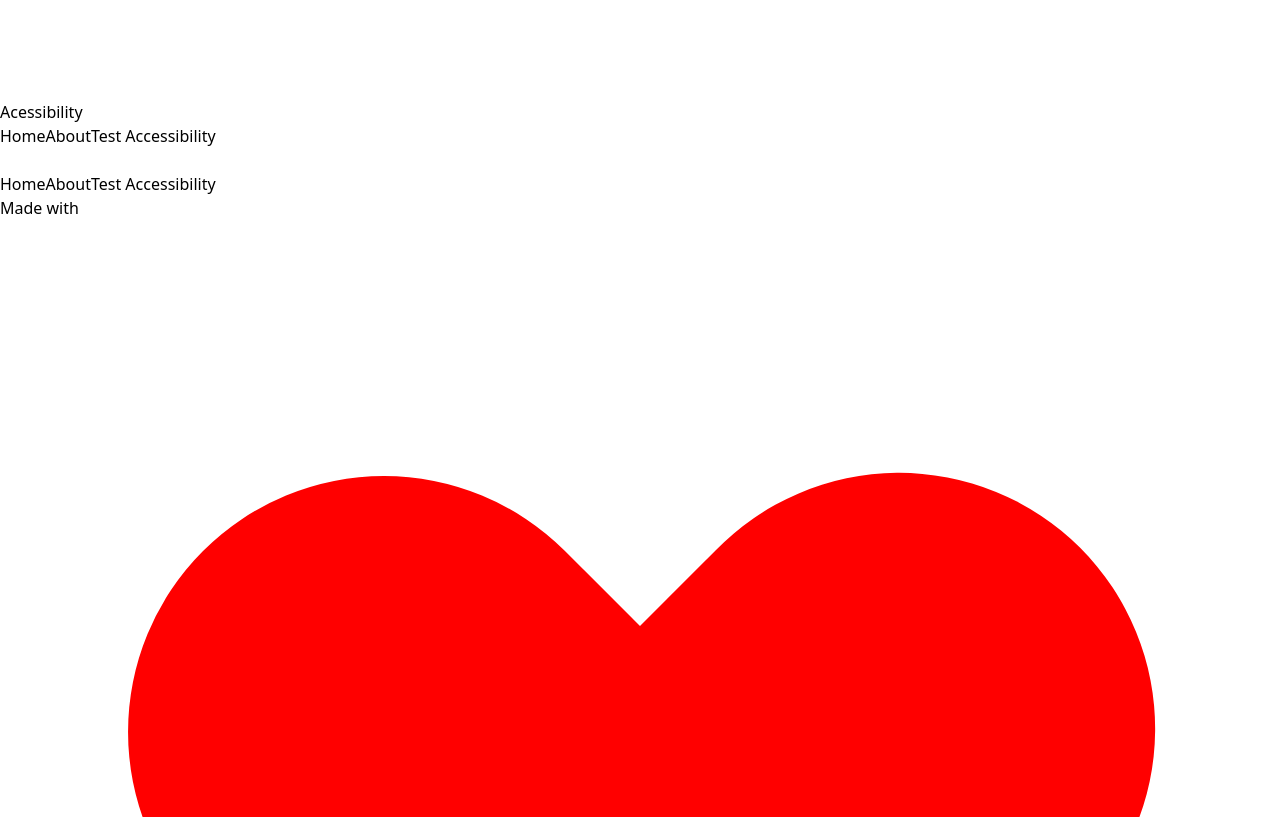
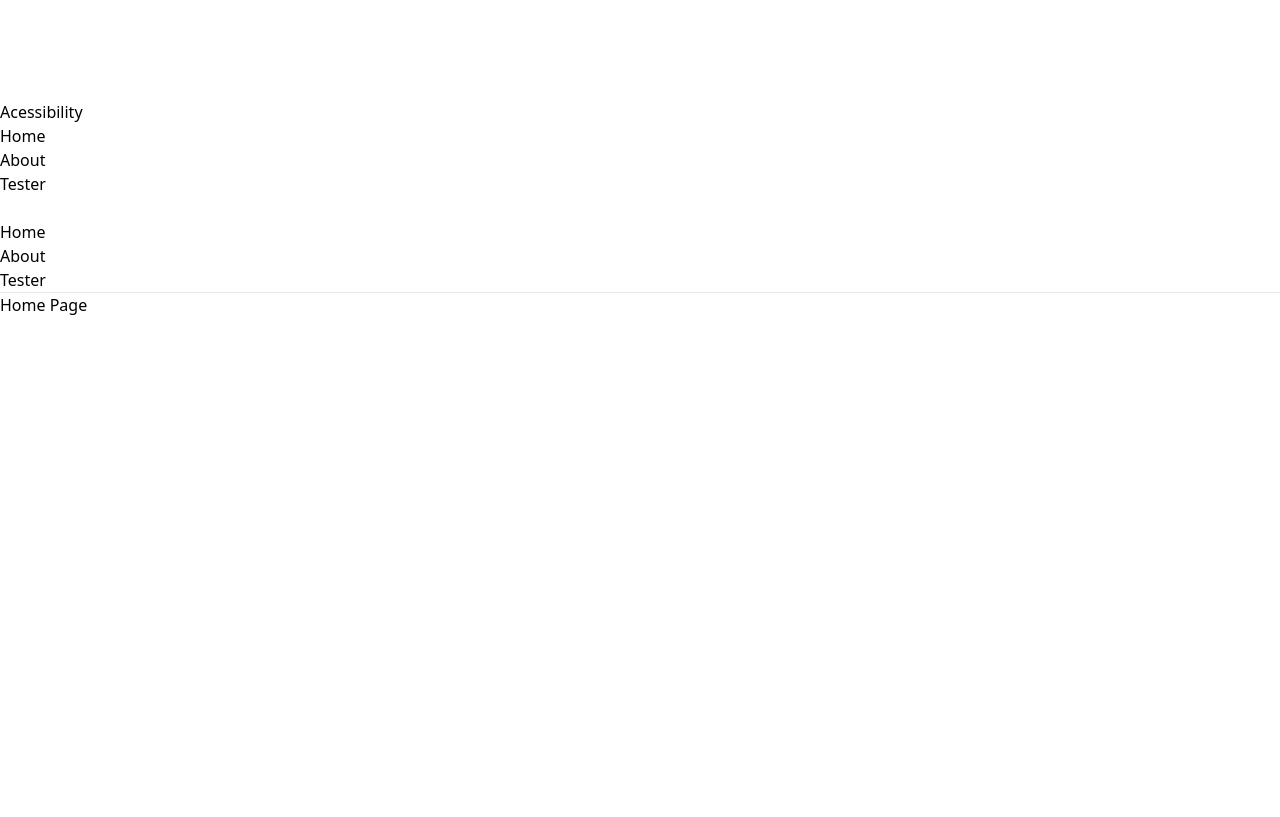
Before and after one commit to singhkunal2050/Acessibility, a React (Vite) app in the folder public/: page / in a window 1280 px wide. Shown: the part 1180-1997 px from the top of the page. After the commit the page ends 1497 px from the top, so only its background shows below. Built offline with nearby package versions, Linux system fonts and the light colour scheme.

Commit message:
Added React Router

```diff
--- a/public/src/components/Navbar.jsx
+++ b/public/src/components/Navbar.jsx
@@ -1,5 +1,7 @@
-import React from 'react'
-import { useState } from 'react';
+import React from "react";
+import { useState } from "react";
+
+import { Link } from "react-router-dom";
 
 function Navbar() {
   const [sidebarState, setsidebarState] = useState(false);
@@ -36,15 +38,15 @@ function Navbar() {
           <h3>Acessibility</h3>
         </div>
         <div className="menu hidden md:flex">
-            <a className="py-2 px-4 shadow-lg hover:bg-indigo-800" href="">
-              Home
-            </a>
-            <a className="py-2 px-4 shadow-lg  hover:bg-indigo-800" href="">
-              About
-            </a>
-            <a className="py-2 px-4 shadow-lg  hover:bg-indigo-800" href="">
-              Test Accessibility
-            </a>
+          <li className="py-2 px-4 shadow-lg hover:bg-indigo-800">
+            <Link to="/">Home</Link>
+          </li>
+          <li className="py-2 px-4 shadow-lg hover:bg-indigo-800">
+            <Link to="/about">About</Link>
+          </li>
+          <li className="py-2 px-4 shadow-lg hover:bg-indigo-800">
+            <Link to="/tester">Tester</Link>
+          </li>
         </div>
 
         <div className="hamburger-menu flex justify-center items-center md:hidden">
@@ -75,15 +77,15 @@ function Navbar() {
             (sidebarState ? "translate-x-0 " : "translate-x-[-100vw]")
           }
         >
-            <a className="py-2 px-4 shadow-lg hover:bg-indigo-800" href="">
-              Home
-            </a>
-            <a className="py-2 px-4 shadow-lg  hover:bg-indigo-800" href="">
-              About
-            </a>
-            <a className="py-2 px-4 shadow-lg  hover:bg-indigo-800" href="">
-              Test Accessibility
-            </a>
+          <li className="py-2 px-4 shadow-lg hover:bg-indigo-800">
+            <Link to="/">Home</Link>
+          </li>
+          <li className="py-2 px-4 shadow-lg hover:bg-indigo-800">
+            <Link to="/about">About</Link>
+          </li>
+          <li className="py-2 px-4 shadow-lg hover:bg-indigo-800">
+            <Link to="/tester">Tester</Link>
+          </li>
         </div>
       </div>
     </nav>
--- a/public/src/index.css
+++ b/public/src/index.css
@@ -2,3 +2,7 @@
 @tailwind base;
 @tailwind components;
 @tailwind utilities;
+
+li{
+  list-style: none;
+}
--- a/public/src/main.jsx
+++ b/public/src/main.jsx
@@ -1,11 +1,28 @@
-import React from 'react'
-import ReactDOM from 'react-dom'
-import './index.css'
-import App from './App'
+import React from "react";
+import { render } from "react-dom";
+import "./index.css";
+import App from "./App";
 
-ReactDOM.render(
-  <React.StrictMode>
-    <App />
-  </React.StrictMode>,
-  document.getElementById('root')
-)
+import Navbar from "./components/Navbar";
+
+import About from "./pages/About";
+import Tester from "./pages/Tester";
+import Home from "./pages/Home";
+
+import { BrowserRouter as Router, Routes, Route, Link } from "react-router-dom";
+
+render(
+  <Router>
+    <div>
+      <Navbar />
+
+      <hr />
+      <Routes>
+        <Route exact path="/" element={<Home/>} />
+        <Route path="/about" element={<About/>} />
+        <Route path="/tester" element={<Tester/>} />
+      </Routes>
+    </div>
+  </Router>,
+  document.getElementById("root")
+);
```
Also changed, not shown: public/src/App.jsx (+0 -10 lines). Lines whose indentation alone changed are shown as unchanged.
